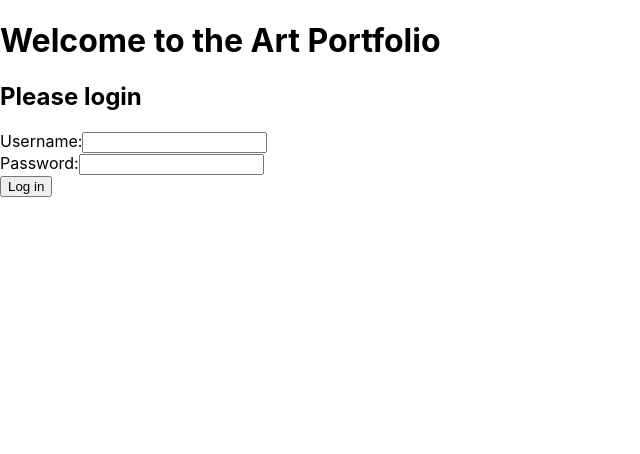
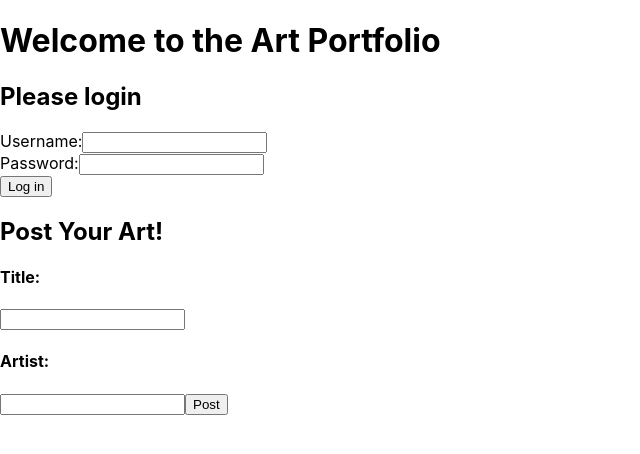
Before and after one commit to MarianaShebanova/Frontend-Developer, a React (Create React App) app: page / in a window 1280 px wide. Shown: the top 454 px of the page, without its empty margins (0-640 px from the left). Built offline with nearby package versions, Linux system fonts and the light colour scheme.

Commit message:
working on create function, form complete, post request error because i have no api to request from, validation in place

```diff
--- a/src/App.js
+++ b/src/App.js
@@ -5,6 +5,7 @@ import { BrowserRouter as Router, Route, Link } from "react-router-dom";
 import Login from "./components/Login";
 import ProfilePage from './components/ProfilePage.js';
 import PrivateRoute from './components/PrivateRoute';
+import AddForm from "./components/AddForm";
 
 
 function App() {
@@ -15,6 +16,7 @@ function App() {
         <PrivateRoute path="/profile-page">
             <Route exact path="/profile-page" component={ProfilePage} />
         </PrivateRoute>
+        <AddForm />
       </div>
     </Router>
   );
--- /dev/null
+++ b/src/components/AddForm.js
@@ -0,0 +1,60 @@
+import React from 'react';
+import axios from 'axios';
+
+const emptyForm = { title: '', artist: '' }
+
+class AddForm extends React.Component {
+  state = {
+    art: emptyForm
+  }
+
+  handleChange = e => {
+    this.setState({
+      art: {
+        ...this.state.art,
+        [e.target.name]: e.target.value
+      }
+    })
+  }
+
+  handleSubmit = e => {
+    e.preventDefault();
+    axios.post(``, this.state.art)
+      .then(res => {
+        // console.log(res.data)
+        this.props.setArt(res.data)
+        this.setState({ art: emptyForm })
+        this.props.history.push(`/`)
+      })
+      .catch(err => console.log(err))
+  }
+
+  render() {
+    return (
+      <div className="addFormStyles">
+        <h2>Post Your Art!</h2>
+        <form onSubmit={this.handleSubmit}>
+          <h4>Title: </h4>
+          <input
+            type="text"
+            name="title"
+            value={this.state.art.title}
+            onChange={this.handleChange}
+            required
+          />
+          <h4>Artist: </h4>
+          <input
+            type="text"
+            name="artist"
+            value={this.state.art.artist}
+            onChange={this.handleChange}
+            required
+          />
+          <button>Post</button>
+        </form>
+      </div>
+    )
+  }
+}
+
+export default AddForm;
```
